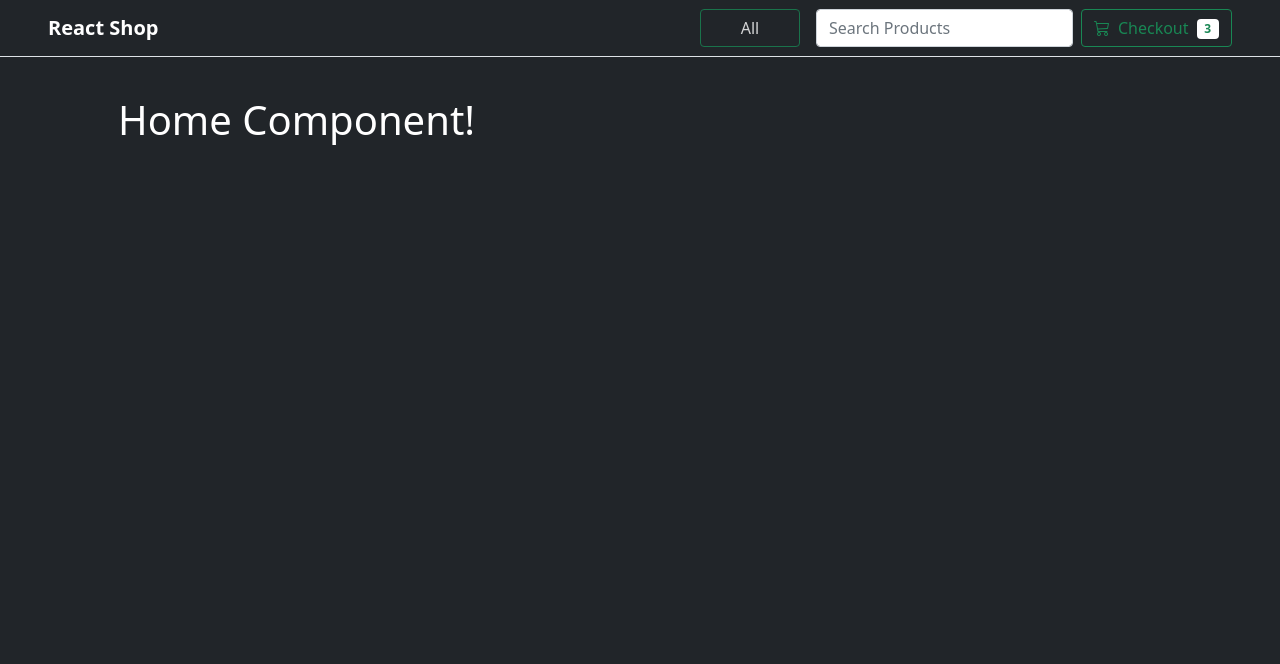
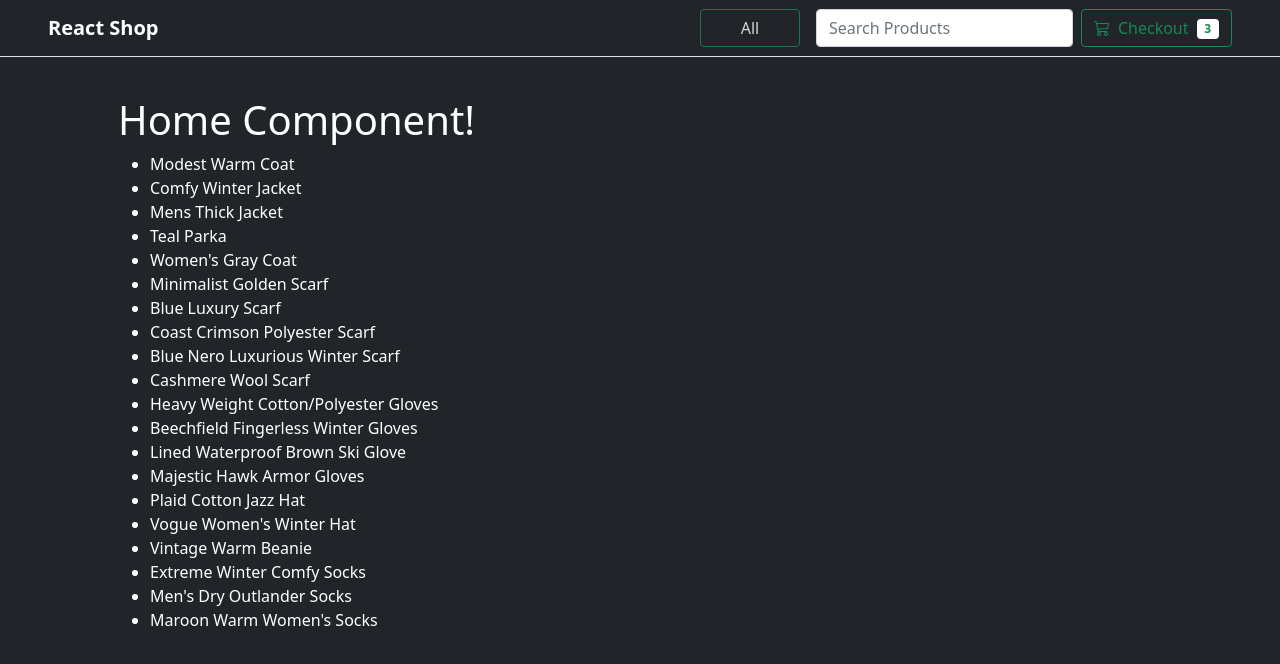
Before and after one commit to SaxenaNikhil/react-shop, a React (Create React App) app: page / in a window 1280 px wide. Shown: the top 664 px of the page. Built offline with nearby package versions, Linux system fonts and the light colour scheme.

Commit message:
Adding data Js file for for products listing in the home page and created products component

```diff
--- /dev/null
+++ b/src/components/products/Products.jsx
@@ -0,0 +1,11 @@
+export default function Products ({products=[]}) {
+    return (
+        <div>
+            <ul>
+                {products.map((product) => (
+                    <li>{product.name}</li>
+                ))}
+            </ul>
+        </div>
+    )
+}
--- /dev/null
+++ b/src/data.js
@@ -0,0 +1,24 @@
+const data = [
+    { "id": 1, "price": 486, "name": "Modest Warm Coat", "category": "Jackets", "description": "New range of formal shirts are designed keeping you in mind. With fits and styling that will make you stand apart" },
+    { "id": 2, "price": 81, "name": "Comfy Winter Jacket", "category": "Jackets", "description": "New range of formal shirts are designed keeping you in mind. With fits and styling that will make you stand apart" },
+    { "id": 3, "price": 119, "name": "Mens Thick Jacket", "category": "Jackets", "description": "New range of formal shirts are designed keeping you in mind. With fits and styling that will make you stand apart" },
+    { "id": 4, "price": 226, "name": "Teal Parka", "category": "Jackets", "description": "New range of formal shirts are designed keeping you in mind. With fits and styling that will make you stand apart" },
+    { "id": 5, "price": 302, "name": "Women's Gray Coat", "category": "Jackets", "description": "New range of formal shirts are designed keeping you in mind. With fits and styling that will make you stand apart" },
+    { "id": 6, "price": 287, "name": "Minimalist Golden Scarf", "category": "Scarfs", "description": "New range of formal shirts are designed keeping you in mind. With fits and styling that will make you stand apart" },
+    { "id": 7, "price": 212, "name": "Blue Luxury Scarf", "category": "Scarfs", "description": "New range of formal shirts are designed keeping you in mind. With fits and styling that will make you stand apart" },
+    { "id": 8, "price": 73, "name": "Coast Crimson Polyester Scarf", "category": "Scarfs", "description": "New range of formal shirts are designed keeping you in mind. With fits and styling that will make you stand apart" },
+    { "id": 9, "price": 273, "name": "Blue Nero Luxurious Winter Scarf", "category": "Scarfs", "description": "New range of formal shirts are designed keeping you in mind. With fits and styling that will make you stand apart" },
+    { "id": 10, "price": 266, "name": "Cashmere Wool Scarf", "category": "Scarfs", "description": "New range of formal shirts are designed keeping you in mind. With fits and styling that will make you stand apart" },
+    { "id": 11, "price": 89, "name": "Heavy Weight Cotton/Polyester Gloves", "category": "Gloves", "description": "New range of formal shirts are designed keeping you in mind. With fits and styling that will make you stand apart" },
+    { "id": 12, "price": 258, "name": "Beechfield Fingerless Winter Gloves", "category": "Gloves", "description": "New range of formal shirts are designed keeping you in mind. With fits and styling that will make you stand apart" },
+    { "id": 13, "price": 199, "name": "Lined Waterproof Brown Ski Glove", "category": "Gloves", "description": "New range of formal shirts are designed keeping you in mind. With fits and styling that will make you stand apart" },
+    { "id": 14, "price": 44, "name": "Majestic Hawk Armor Gloves", "category": "Gloves", "description": "New range of formal shirts are designed keeping you in mind. With fits and styling that will make you stand apart" },
+    { "id": 15, "price": 304, "name": "Plaid Cotton Jazz Hat", "category": "Hats", "description": "New range of formal shirts are designed keeping you in mind. With fits and styling that will make you stand apart" },
+    { "id": 16, "price": 80, "name": "Vogue Women's Winter Hat", "category": "Hats", "description": "New range of formal shirts are designed keeping you in mind. With fits and styling that will make you stand apart" },
+    { "id": 17, "price": 218, "name": "Vintage Warm Beanie", "category": "Hats", "description": "New range of formal shirts are designed keeping you in mind. With fits and styling that will make you stand apart" },
+    { "id": 18, "price": 353, "name": "Extreme Winter Comfy Socks", "category": "Socks", "description": "New range of formal shirts are designed keeping you in mind. With fits and styling that will make you stand apart" },
+    { "id": 19, "price": 109, "name": "Men's Dry Outlander Socks", "category": "Socks", "description": "New range of formal shirts are designed keeping you in mind. With fits and styling that will make you stand apart" },
+    { "id": 20, "price": 470, "name": "Maroon Warm Women's Socks", "category": "Socks", "description" : "New range of formal shirts are designed keeping you in mind. With fits and styling that will make you stand apart" }
+]
+
+export default data
--- a/src/pages/Home.jsx
+++ b/src/pages/Home.jsx
@@ -1,5 +1,11 @@
+import Products from "../components/products/Products";
+import data from "../data";
+
 export default function Home() {
     return (
-        <h1> Home Component! </h1>
+        <div>
+            <h1> Home Component! </h1>
+            <Products products={data}/>
+        </div>
     )
 }
```
